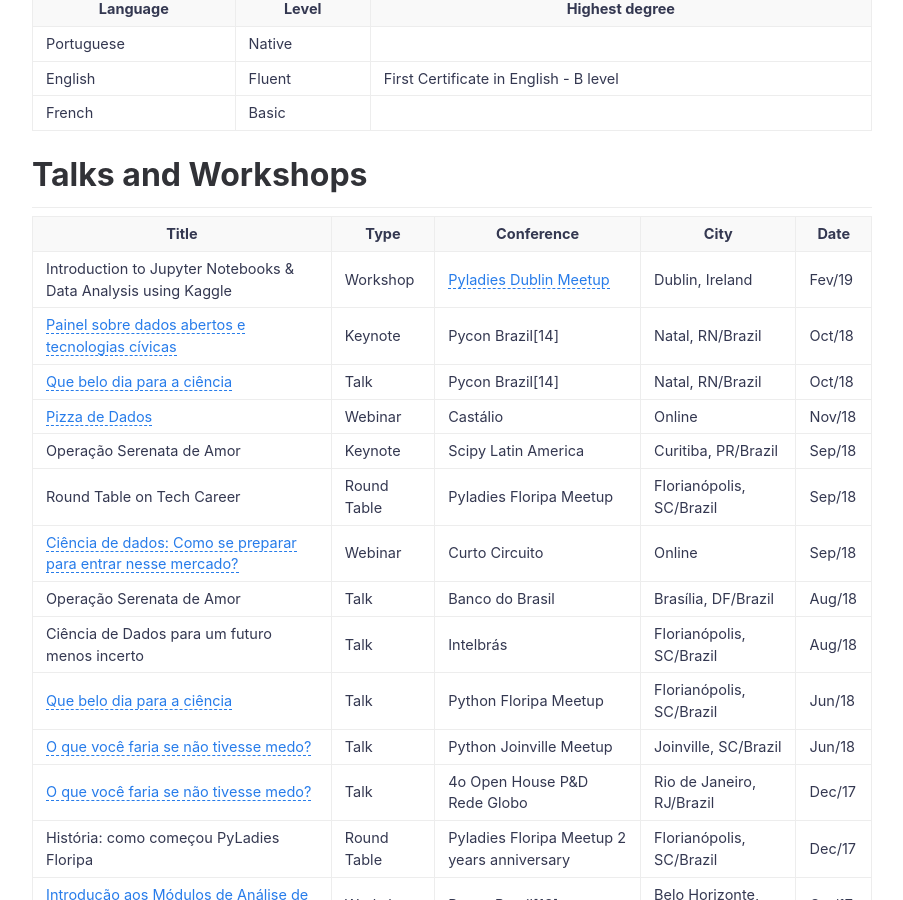
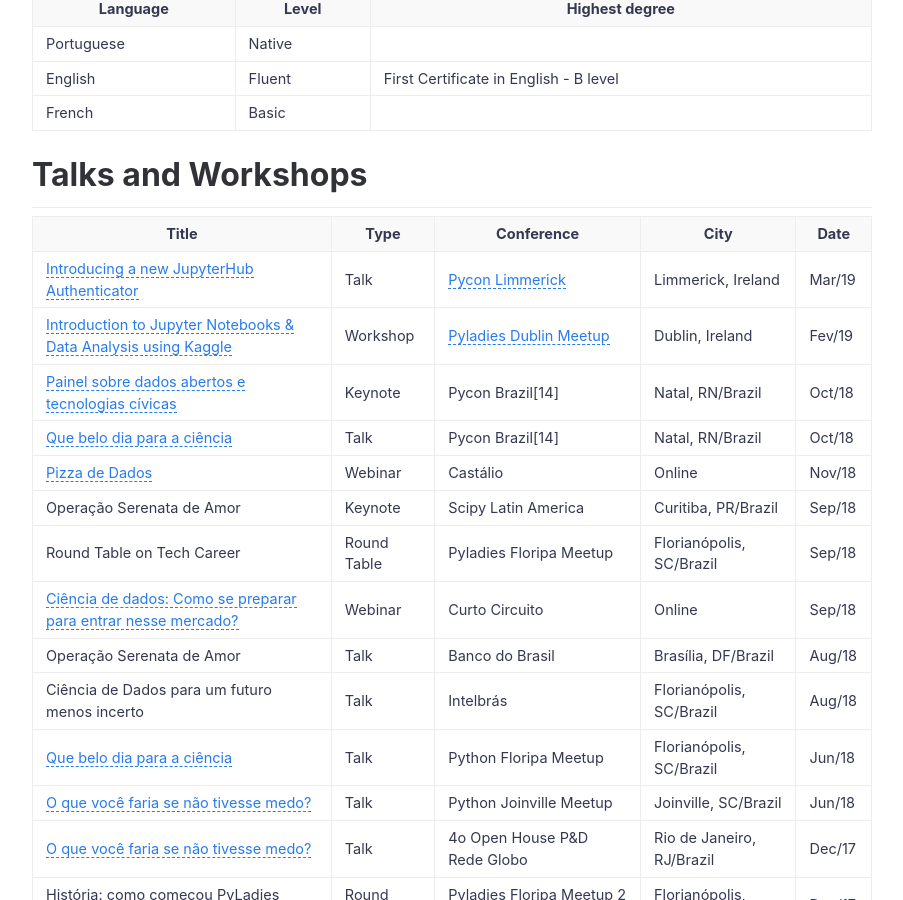
Before and after one commit to leportella/v3, a Jekyll site: the page built from cv.md, in a window 1280 px wide and 900 px high, scrolled down 5064 px. Shown: the whole window, without its empty margins (188-1091 px from the left). Built offline with Jekyll 4.4.1, drawn with Linux system fonts in a browser that asks for light colours.

Commit message:
Update cv.md

```diff
--- a/cv.md
+++ b/cv.md
@@ -188,7 +188,8 @@ I am also building [my "own" data science/computer science degree](https://githu
 
 | Title                                                           | Type     | Conference                        | City                      | Date   |
 |-----------------------------------------------------------------|----------|-----------------------------------|---------------------------|--------|
-| Introduction to Jupyter Notebooks & Data Analysis using Kaggle  | Workshop | [Pyladies Dublin Meetup](https://www.meetup.com/pt-BR/PyLadiesDublin/events/dclgvlyzdbzb/)                  | Dublin, Ireland          | Fev/19 |
+| [Introducing a new JupyterHub Authenticator](https://speakerdeck.com/leportella/introducing-a-new-authenticator-for-jupyterhub)  | Talk | [Pycon Limmerick](https://www.meetup.com/pt-BR/pythonireland/events/258498112/)  | Limmerick, Ireland          | Mar/19 |
+| [Introduction to Jupyter Notebooks & Data Analysis using Kaggle](https://speakerdeck.com/leportella/introduction-to-jupyter-notebooks-and-data-analytics-with-kaggle)  | Workshop | [Pyladies Dublin Meetup](https://www.meetup.com/pt-BR/PyLadiesDublin/events/dclgvlyzdbzb/)                  | Dublin, Ireland          | Fev/19 |
 | [Painel sobre dados abertos e tecnologias cívicas](https://www.youtube.com/watch?v=RDnuhbQjMoU&t=2s)                | Keynote  | Pycon Brazil[14]                  | Natal, RN/Brazil          | Oct/18 |
 | [Que belo dia para a ciência](https://www.youtube.com/watch?v=URBE9PyGclU)                                     | Talk     | Pycon Brazil[14]                  | Natal, RN/Brazil          | Oct/18 |
 | [Pizza de Dados](https://www.youtube.com/watch?v=HxrEUBNnz2Q)                                       | Webinar  | Castálio               | Online      | Nov/18 |
```
